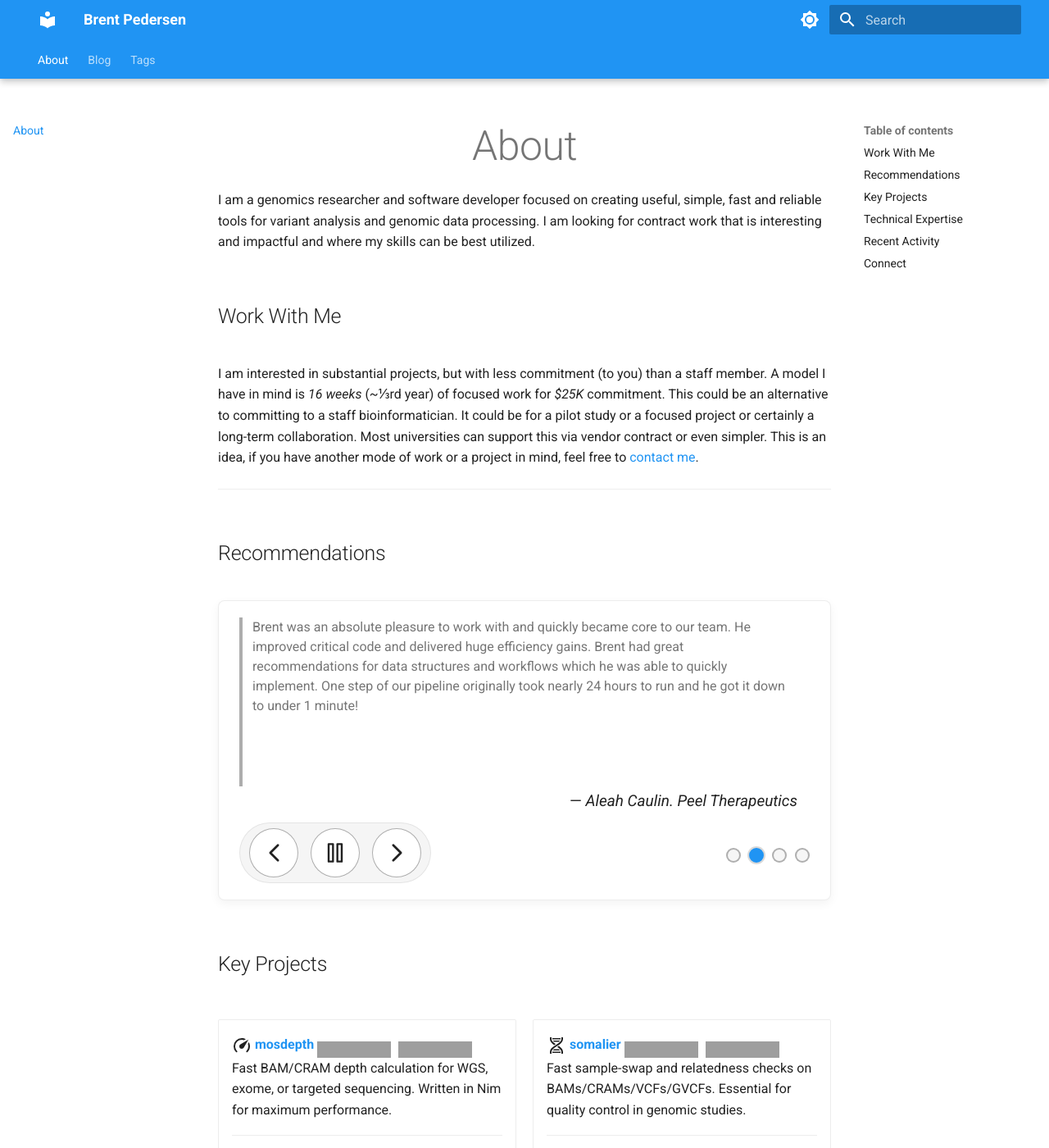
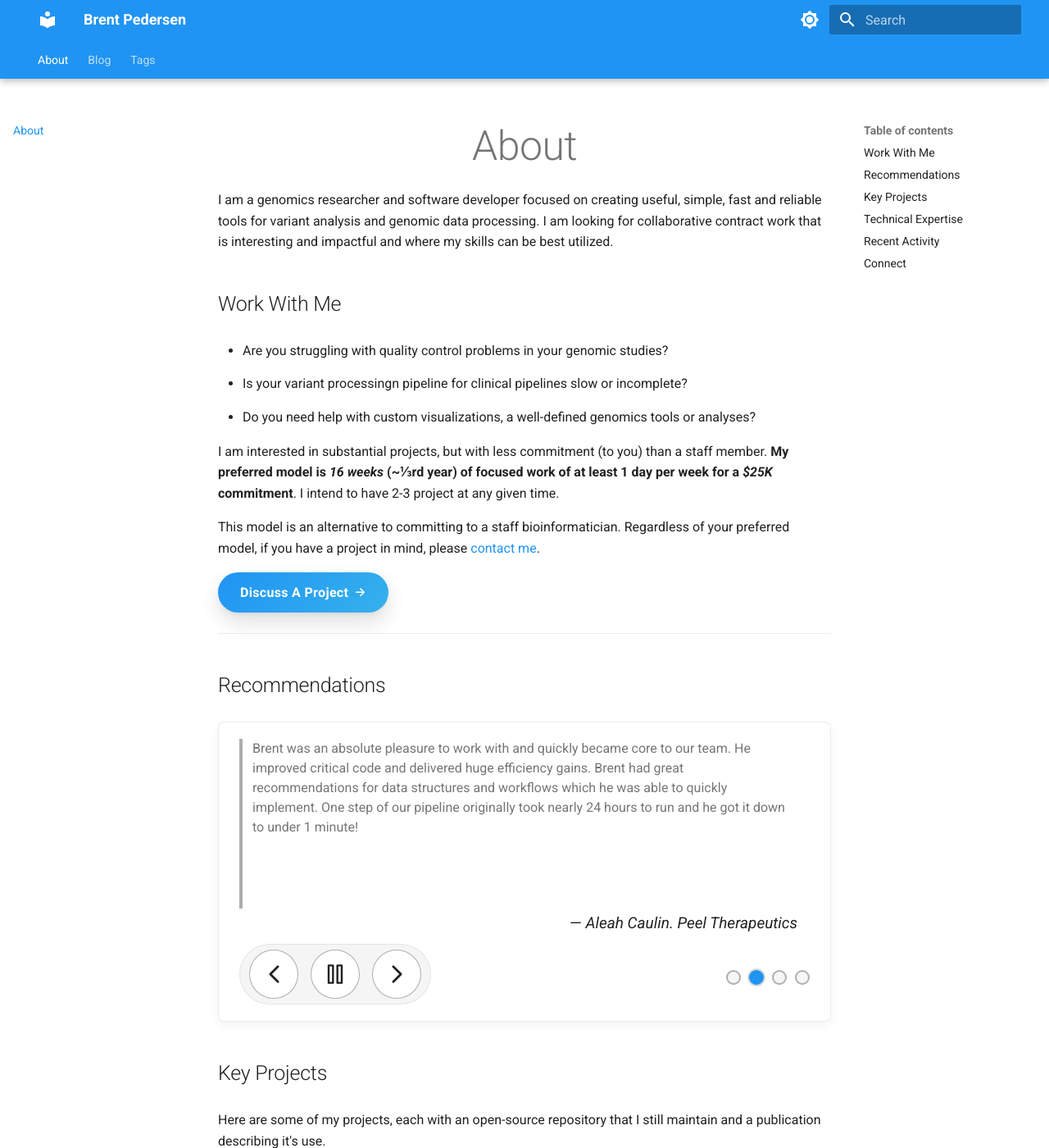
Before and after one commit to brentp/brentp.github.io, an MkDocs documentation site: the page built from docs/index.md, in a window 1280 px wide and 1400 px high. Shown: the whole window at 82% size. Built offline with MkDocs 1.6.1 and Material for MkDocs 9.7.7, drawn with Linux system fonts in a browser that asks for light colours; grey boxes are pictures that could not be loaded.

Commit message:
update text

```diff
--- a/docs/index.md
+++ b/docs/index.md
@@ -3,12 +3,20 @@ title: Brent Pedersen
 description: Genomics researcher
 ---
 
-I am a genomics researcher and software developer focused on creating useful, simple, fast and reliable tools for variant analysis and genomic data processing. I am looking for contract work that is interesting and impactful and where my skills can be best utilized.
+I am a genomics researcher and software developer focused on creating useful, simple, fast and reliable tools for variant analysis and genomic data processing. I am looking for collaborative contract work that is interesting and impactful and where my skills can be best utilized.
 
 ## Work With Me
 
-I am interested in substantial projects, but with less commitment (to you) than a staff member. A model I have in mind is _16 weeks_ (~1/3rd year) of focused work for _$25K_ commitment. This could be an alternative to committing to a staff bioinformatician. It could be for a pilot study or a focused project or certainly a long-term collaboration. Most universities can support this via vendor contract or even simpler.
-This is an idea, if you have another mode of work or a project in mind, feel free to <a href="mailto:bpederse@gmail.com?subject=Genomics%20Contracting" target="_blank" rel="noopener">contact me</a>.
+- Are you struggling with quality control problems in your genomic studies?
+- Is your variant processingn pipeline for clinical pipelines slow or incomplete?
+- Do you need help with custom visualizations, a well-defined genomics tools or analyses?
+
+I am interested in substantial projects, but with less commitment (to you) than a staff member. **My preferred model is _16 weeks_ (~1/3rd year) of focused work of at least 1 day per week for a _$25K_ commitment**. I intend to have 2-3 project at any given time.
+
+This model is an alternative to committing to a staff bioinformatician.
+Regardless of your preferred model, if you have a project in mind, please <a href="mailto:bpederse@gmail.com?subject=Genomics%20Contracting" target="_blank" rel="noopener">contact me</a>.
+
+[Discuss A Project](mailto:bpederse@gmail.com?subject=Project%20Discussion){: .md-button .md-button--primary .discuss-btn target="\_blank" rel="noopener" }
 
 ---
 
@@ -212,6 +220,8 @@ This is an idea, if you have another mode of work or a project in mind, feel fre
 
 ## Key Projects
 
+Here are some of my projects, each with an open-source repository that I still maintain and a publication describing it's use.
+
 <div class="grid cards" markdown>
 
 - :material-speedometer:{ .lg .middle } **[mosdepth](https://github.com/brentp/mosdepth){:target="\_blank"}** ![GitHub stars](https://img.shields.io/github/stars/brentp/mosdepth?style=social) ![GitHub forks](https://img.shields.io/github/forks/brentp/mosdepth?style=social)
--- a/overrides/assets/css/custom.css
+++ b/overrides/assets/css/custom.css
@@ -118,10 +118,50 @@ img[alt*="GitHub forks"] {
 
 /* Section spacing */
 .md-typeset h2 {
-    margin-top: 3rem;
-    margin-bottom: 1.5rem;
-    padding-bottom: 0.5rem;
+    margin-top: 2.25rem;
+    margin-bottom: 1rem;
+    padding-bottom: 0.35rem;
     border-bottom: 2px solid var(--md-primary-fg-color--lightest);
+}
+
+/* Discuss button styling */
+.md-typeset .discuss-btn {
+    display: inline-flex;
+    align-items: center;
+    gap: 0.35rem;
+    padding: 0.6rem 1.35rem;
+    border-radius: 999px;
+    font-weight: 600;
+    letter-spacing: 0.02em;
+    color: var(--md-primary-bg-color);
+    background-color: var(--md-primary-fg-color);
+    background: linear-gradient(135deg, var(--md-primary-fg-color), color-mix(in srgb, var(--md-primary-fg-color) 65%, #5ee7df 35%));
+    box-shadow: 0 12px 24px rgba(0, 0, 0, 0.12), 0 2px 6px rgba(0, 0, 0, 0.06);
+    border: none;
+    transition: transform 0.2s ease, box-shadow 0.2s ease, filter 0.25s ease;
+}
+
+.md-typeset .discuss-btn::after {
+    content: '→';
+    font-size: 0.95em;
+    transition: transform 0.2s ease;
+}
+
+.md-typeset .discuss-btn:hover,
+.md-typeset .discuss-btn:focus-visible {
+    transform: translateY(-1px) scale(1.01);
+    box-shadow: 0 16px 28px rgba(0, 0, 0, 0.16), 0 4px 10px rgba(0, 0, 0, 0.08);
+    filter: brightness(1.02);
+}
+
+.md-typeset .discuss-btn:hover::after,
+.md-typeset .discuss-btn:focus-visible::after {
+    transform: translateX(3px);
+}
+
+.md-typeset .discuss-btn:focus-visible {
+    outline: 3px solid color-mix(in srgb, var(--md-primary-fg-color) 60%, #5ee7df 40%);
+    outline-offset: 3px;
 }
 
 /* Admonition styling for publications */
```
